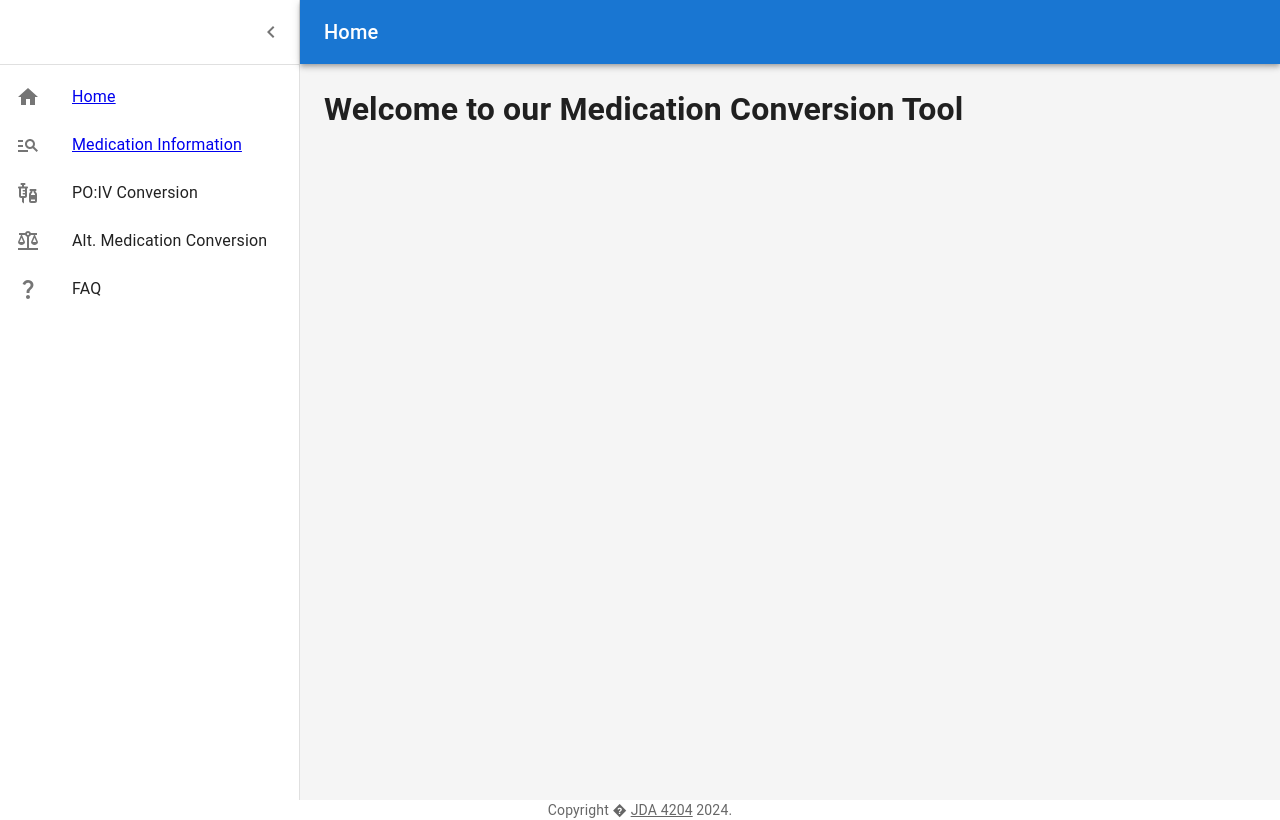
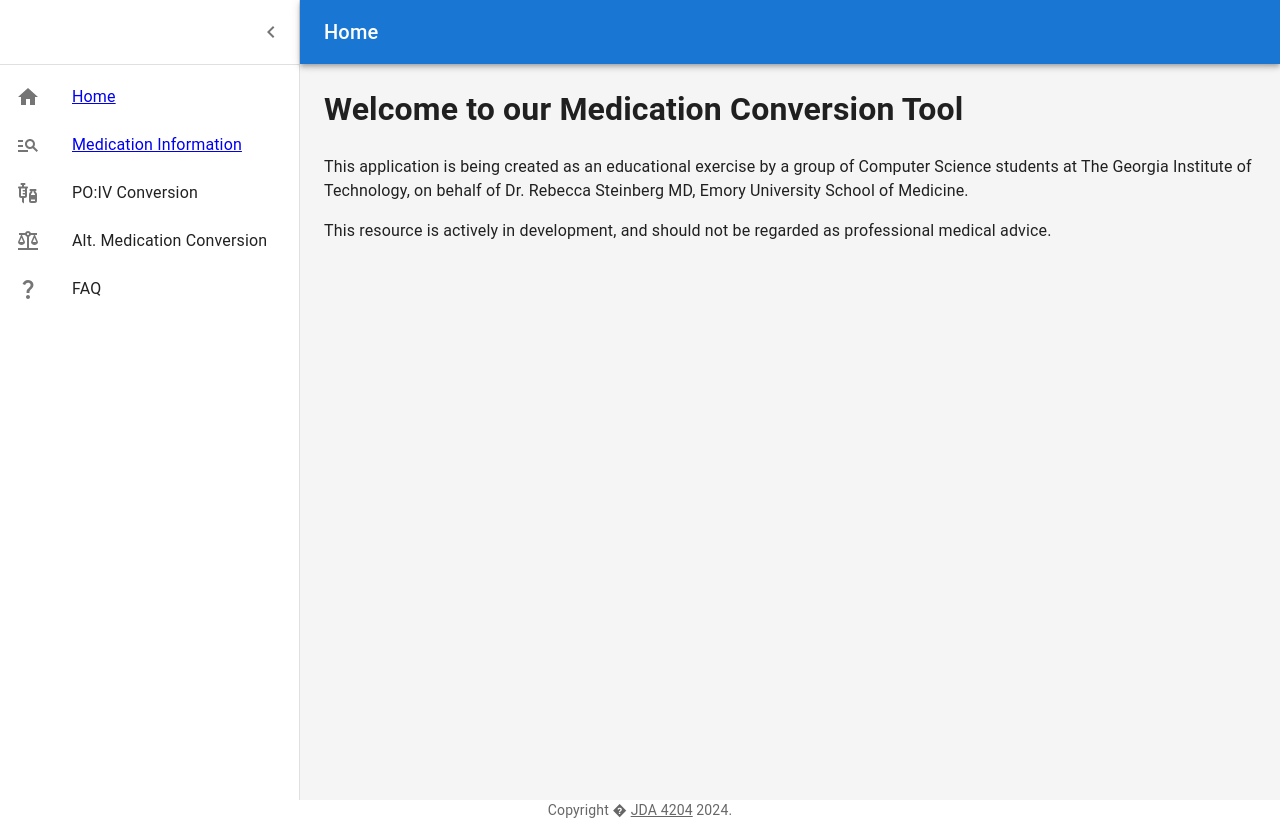
Before and after one commit to sue0-si/Medication_Conversion_4204, a React (Create React App) app in the folder medical_conversion/: page / in a window 1280 px wide. Built offline with nearby package versions, Linux system fonts and the light colour scheme.

Commit message:
Updated: home page now includes breif overview of project and disclaimer

```diff
--- a/medical_conversion/src/Home.js
+++ b/medical_conversion/src/Home.js
@@ -7,7 +7,11 @@ const Home = () => {
     return (
         <div>
             <Dashboard heading='Home'>
-              <h1>Welcome to our Medication Conversion Tool</h1>
+                <h1>Welcome to our Medication Conversion Tool</h1>
+                <p>This application is being created as an educational exercise by a group of Computer Science students at The
+                    Georgia Institute of Technology, on behalf of Dr. Rebecca Steinberg MD, Emory University School of Medicine.</p>
+
+                <p>This resource is actively in development, and should not be regarded as professional medical advice. </p>
             </Dashboard>
         </div>
     );
```
